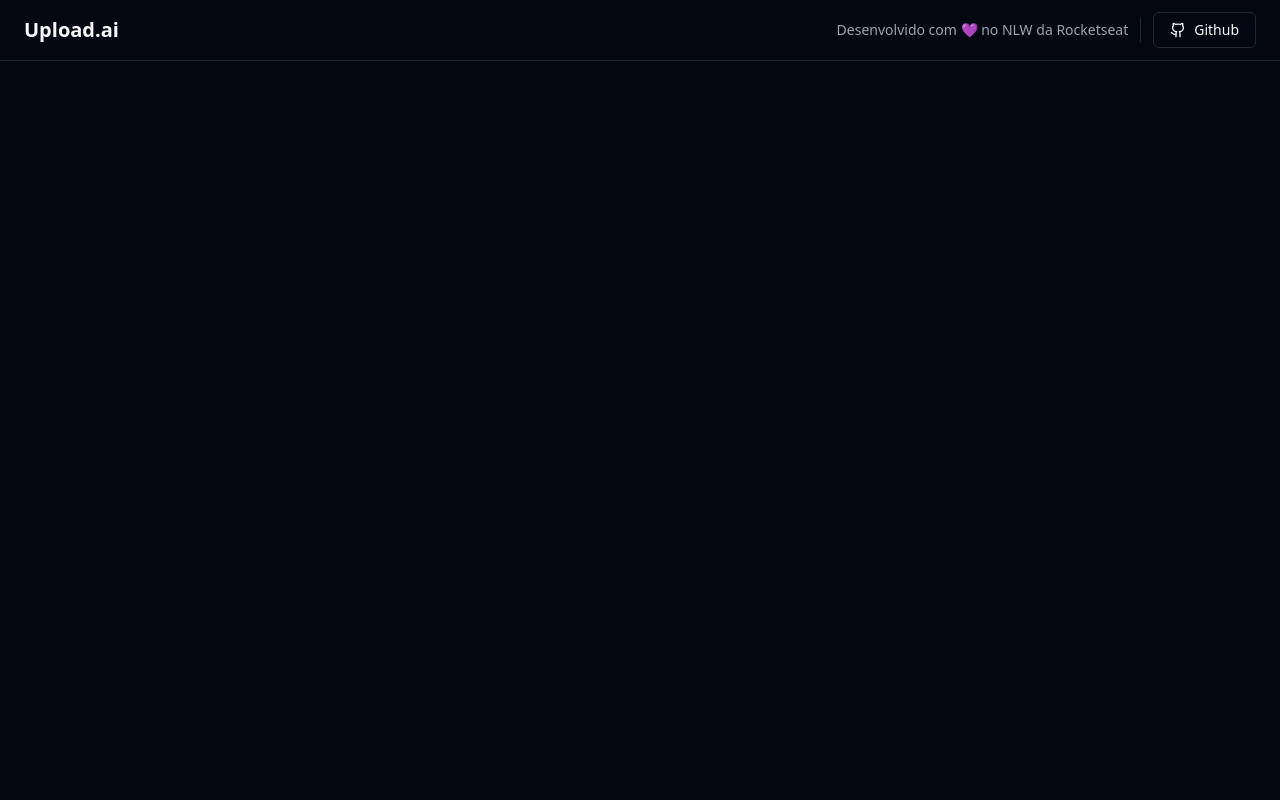
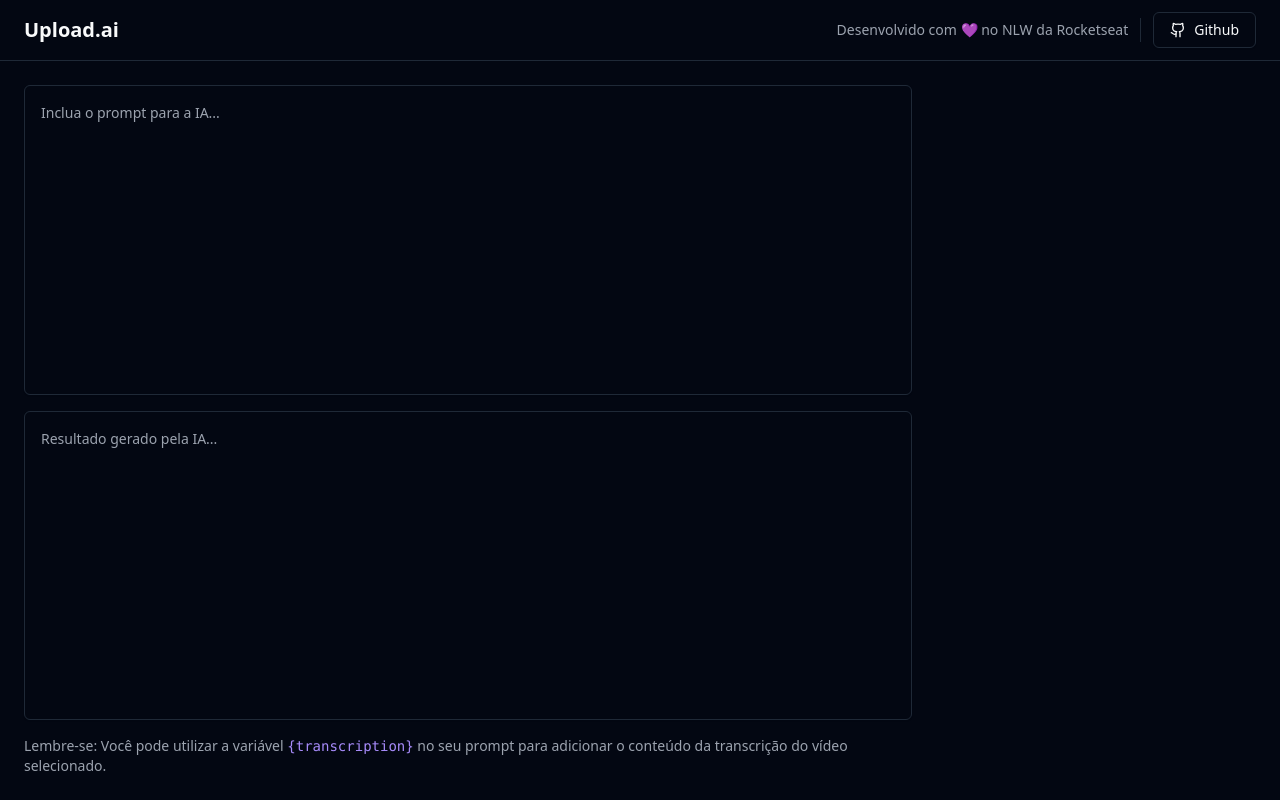
Before and after one commit to luanrem/upload-ai-web, a React (Vite) app: page / in a window 1280 px wide. Built offline with nearby package versions, Linux system fonts and the light colour scheme.

Commit message:
feat: add textarea

```diff
--- a/src/App.tsx
+++ b/src/App.tsx
@@ -1,11 +1,12 @@
 import { Github } from 'lucide-react'
 import { Button } from "./components/ui/button";
 import { Separator } from './components/ui/separator';
+import { Textarea } from './components/ui/textarea';
 
 export function App() {
 
   return (
-    <div>
+    <div className='min-h-screen flex flex-col'>
       <div className="px-6 py-3 flex items-center justify-between border-b">
       <h1 className="text-xl font-bold">Upload.ai</h1>
 
@@ -22,6 +23,27 @@
         </Button>
       </div>
       </div>
+
+      <main className='flex-1 p-6 flex gap-6'>
+        <div className='flex flex-col flex-1 gap-4'>
+          <div className='grid grid-rows-2 gap-4 flex-1'>
+            <Textarea
+              className='resize-none p-4 leading-relaxed'
+              placeholder='Inclua o prompt para a IA...'
+            />
+            <Textarea
+              className='resize-none p-4 leading-relaxed'
+              placeholder='Resultado gerado pela IA...'
+              readOnly
+            />
+          </div>
+
+          <p className='text-sm text-muted-foreground'>
+            Lembre-se: Você pode utilizar a variável <code className='text-violet-400'>{'{transcription}'}</code> no seu prompt para adicionar o conteúdo da transcrição do vídeo selecionado.
+          </p>
+        </div>
+        <aside className='w-80'></aside>
+      </main>
     </div>
   )
 }
--- /dev/null
+++ b/src/components/ui/textarea.tsx
@@ -0,0 +1,24 @@
+import * as React from "react"
+
+import { cn } from "@/lib/utils"
+
+export interface TextareaProps
+  extends React.TextareaHTMLAttributes<HTMLTextAreaElement> {}
+
+const Textarea = React.forwardRef<HTMLTextAreaElement, TextareaProps>(
+  ({ className, ...props }, ref) => {
+    return (
+      <textarea
+        className={cn(
+          "flex min-h-[60px] w-full rounded-md border border-input bg-transparent px-3 py-2 text-sm shadow-sm placeholder:text-muted-foreground focus-visible:outline-none focus-visible:ring-1 focus-visible:ring-ring disabled:cursor-not-allowed disabled:opacity-50",
+          className
+        )}
+        ref={ref}
+        {...props}
+      />
+    )
+  }
+)
+Textarea.displayName = "Textarea"
+
+export { Textarea }
```
